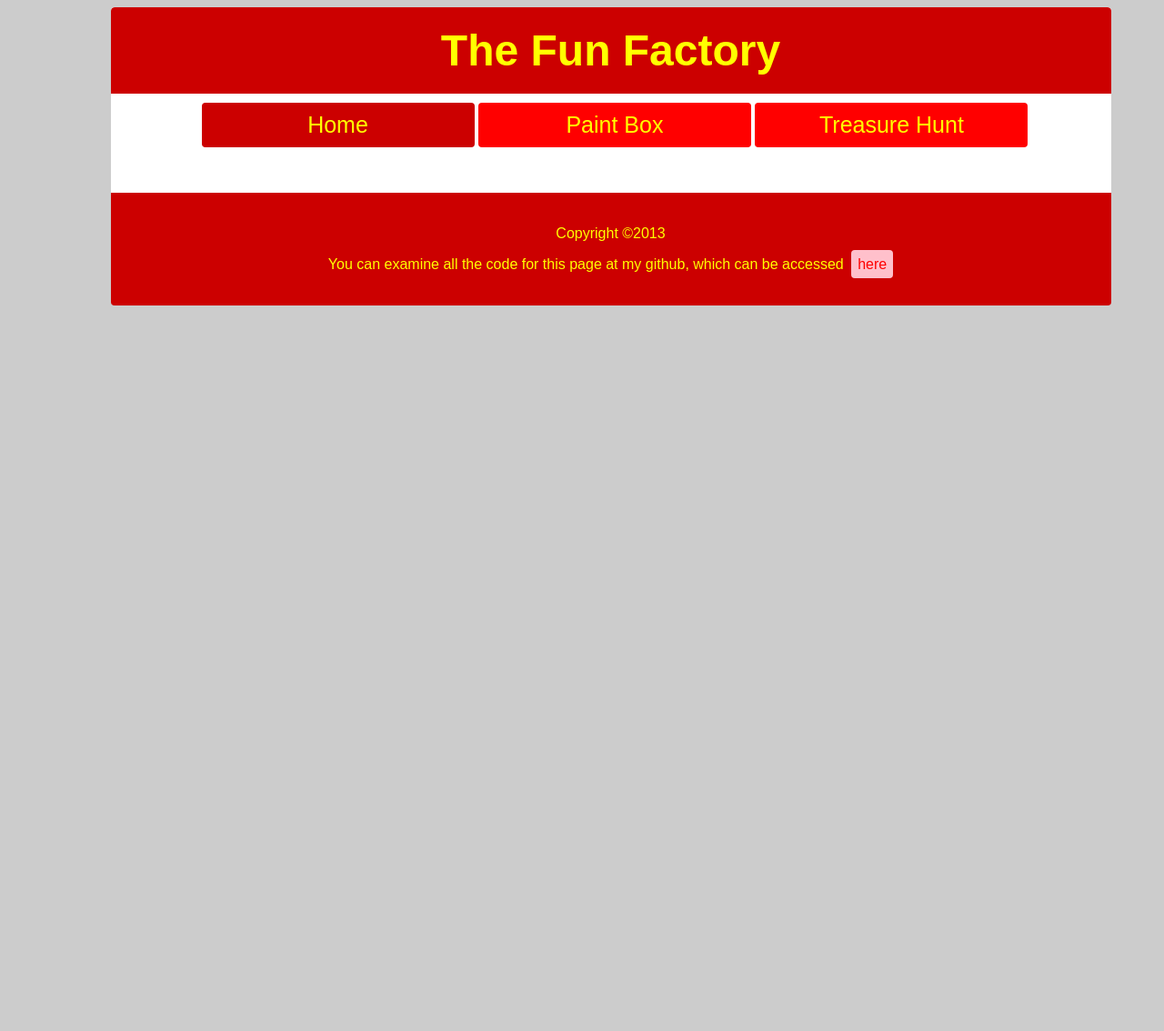
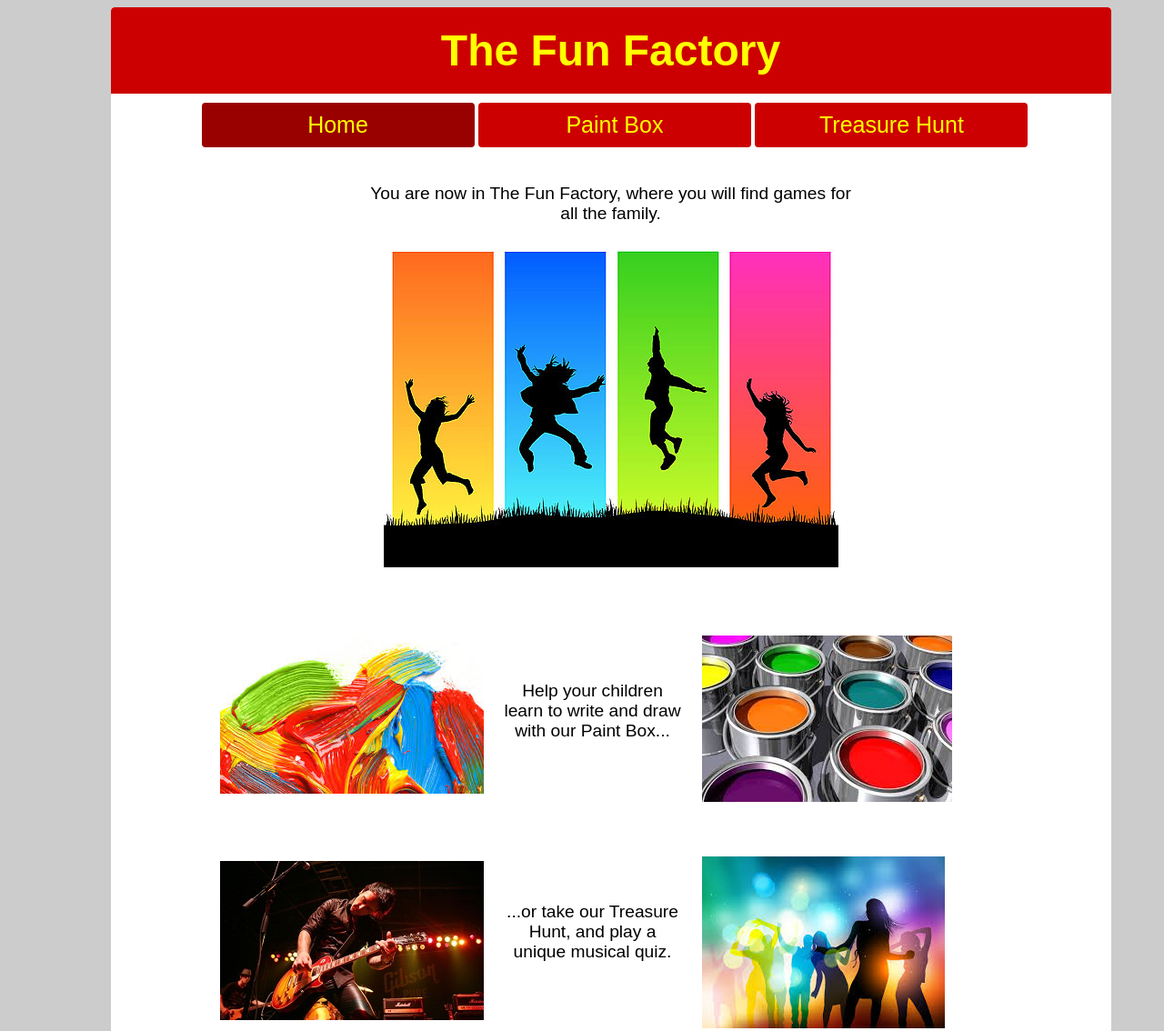
Before and after one commit to paranoid-and-roid/funPalace, a website: page index.html at #!/paint-box in a window 1280 px wide. Shown: the top 1134 px of the page at 91% size. Before the commit the page ends 800 px from the top, so only its background shows below. Drawn offline with nearby package versions, Linux system fonts and the light colour scheme; some packages are replaced by stand-ins of ours; a web font is replaced by a local one.

Commit message:
Completed Home Page, with new images, and deleted home controller

```diff
--- a/css/style.css
+++ b/css/style.css
@@ -3,7 +3,7 @@ body 	{
 		font: 67.2% Arial, Helvetica, sans-serif;
 		font-size: 16px;
 		cursor: default;
-		width: 1327px;;
+		width: 1327px;
 		}
 
 #wrapper
@@ -23,14 +23,14 @@ header 	{
 		background: #c00;
 		}
 
-h1 {
+h1 		{
 		text-align: center;
 		font-family: AltamonteNF, sans-serif;
 		color: #ff0;
 		padding: 20px 0;
 		margin: 0 0 10px;
 		font-size: 300%;
-}
+		}
 
 nav 	{
 		width: 900px;
@@ -52,7 +52,7 @@ nav li	{
 		font-family: AltamonteNF, sans-serif;
 		font-size: 25px;
 		padding: 10px 25px;
-		background: #f00;
+		background: #c00;
 		border-radius: 4px;
 		}
 
@@ -69,25 +69,62 @@ nav a 	{
 		color: #ff0;
 		}
 
-nav li:hover:not(.active)
+nav li:hover:not(.clicked)
 		{
-		background: #c00;
+		background: #900;
 		}
 
-.active {
-		background-color: #c00;
+.clicked
+		{
+		background-color: #900;
 		}
-h2
-		{
+
+h2		{
 		text-align: center;
 		color: #c00;
 		font-size: 200%;
 		margin: 20px 0 0;
 		}
 
+/*The Home Page*/
+
+#fun	{
+		text-align: center;
+		width: 50%;
+		margin: 40px auto;
+		font-size: 120%;
+		}
+
+#fun p	{
+		margin: 20px 0;
+		}
+
+#paint_pots, #music
+		{
+		width: 80%;
+		margin: 20px auto;
+		font-size: 120%;
+		}
+
+#paint_pots img, #paint_pots p, #music img, #music p
+		{
+		float: left;
+		margin: 30px 10px;
+		}
+
+#paint_pots p, #music p
+		{
+		width: 200px;
+		text-align: center;
+		padding-top: 50px;
+		}
+
+#music img:first-child
+		{
+		margin-top: 35px;
+		}
 
 /*The Painting Canvas*/
-
 
 #sketch {
 		width: 900px;
@@ -135,12 +172,13 @@ input#write
 		width: 120px;
 		}
 
-#colours ul {
+#colours ul
+		{
 		position: relative;
 		top: 0;
 		left: 0;
 		z-index: 1000;
-}
+		}
 
 #colours li
 		{
@@ -168,7 +206,8 @@ img#doctors
 		height: 151px;
 		}
 
-#picture{
+#picture
+		{
 		float: left;
 		width: 180px;
 		margin: 20px 0 0 120px;
@@ -274,7 +313,7 @@ img#doctors
 		width: 700px;
 		margin: 0 auto;
 		float: right;
-		margin: 20px 30px;
+		margin: 20px 30px 150px;
 		}
 
 #disco {
@@ -294,11 +333,12 @@ footer {
 		margin: 0 auto;
 }
 
-.pink	{
+.yellow	{
 		padding: 7px;
-		background: pink;
+		background: #fe0;
 		border-radius: 4px;
 		color: #f00;
 		margin-left: 4px;
 		text-decoration: none;
+		font-weight: bold;
 		}
--- a/index.html
+++ b/index.html
@@ -17,9 +17,9 @@
 
 		<nav>
 			<ul>
-			    <li ng-class="{ active: isActive('/') }"><a href="/">Home</a></li>
-			    <li ng-class="{ active: isActive('/paint-box') }"><a href="/paint-box">Paint Box</a></li>
-			    <li ng-class="{ active: isActive('/treasure-hunt') }"><a href="/treasure-hunt">Treasure Hunt</a></li>
+			    <li ng-class="{ clicked: isActive('/') }"><a href="/">Home</a></li>
+			    <li ng-class="{ clicked: isActive('/paint-box') }"><a href="/paint-box">Paint Box</a></li>
+			    <li ng-class="{ clicked: isActive('/treasure-hunt') }"><a href="/treasure-hunt">Treasure Hunt</a></li>
 			</ul>
 		</nav>
 
@@ -28,18 +28,15 @@
 		</div>
 
 		<footer>
-			<p>Copyright &copy;2013</p>
-			<p>You can examine all the code for this page at my github, which can be accessed <a href = "https://github.com/paranoid-and-roid/funPalace" class = "pink">here</a></p>
+			<p>Copyright &copy; 2013</p>
+			<p>You can examine all the code for this page at my github, which can be accessed <a href = "https://github.com/paranoid-and-roid/funPalace" class = "yellow">here</a></p>
 		</footer>
-
-
 
 		<script src='//ajax.googleapis.com/ajax/libs/jquery/1.11.1/jquery.min.js'></script>
         <script src='//ajax.googleapis.com/ajax/libs/angularjs/1.2.19/angular.js'></script>
         <script src='//cdnjs.cloudflare.com/ajax/libs/angular.js/1.2.20/angular-route.js'></script>
 		<script src="js/app.js"></script>
 		<script src="js/controllers/main-controller.js"></script>
-		<script src="js/controllers/home-controller.js"></script>
 		<script src="js/controllers/paint-controller.js"></script>
 		<script src="js/controllers/treasure-controller.js"></script>
 	</body>
--- a/js/controllers/home-controller.js
+++ /dev/null
@@ -1,4 +0,0 @@
-app
-	.controller('HomeCtrl', function() {
-
-});
--- a/templates/home.html
+++ b/templates/home.html
@@ -0,0 +1,16 @@
+<div id = "fun">
+	<p>You are now in The Fun Factory, where you will find games for all the family.</p>
+		<img src = "images/fun3.jpg" alt = "People having fun" />
+</div>
+
+<div id = "paint_pots">
+	<img src = "images/paint2.jpg" alt = "Paint pots" />
+		<p>Help your children learn to write and draw with our Paint Box...</p>
+	<img src = "images/paint3.jpg" alt = "Paint pots" />
+</div>
+
+<div id = "music">
+	<img src = "images/music2.jpg" alt = "Guy playing a guitar" />
+		<p>...or take our Treasure Hunt, and play a unique musical quiz.</p>
+	<img src = "images/music1.jpg" alt = "people dancing in a nightclub" />
+</div>
```
Also changed, not shown: js/app.js (+1 -6 lines), server.js (+0 -9 lines), templates/paint-box.html (+8 -8 lines), templates/treasure-hunt.html (+1 -1 lines), images/fun1.jpg (deleted), images/fun2.jpg (deleted), images/music1.jpg (added), images/music2.jpg (added), images/paint1.jpg (deleted).
